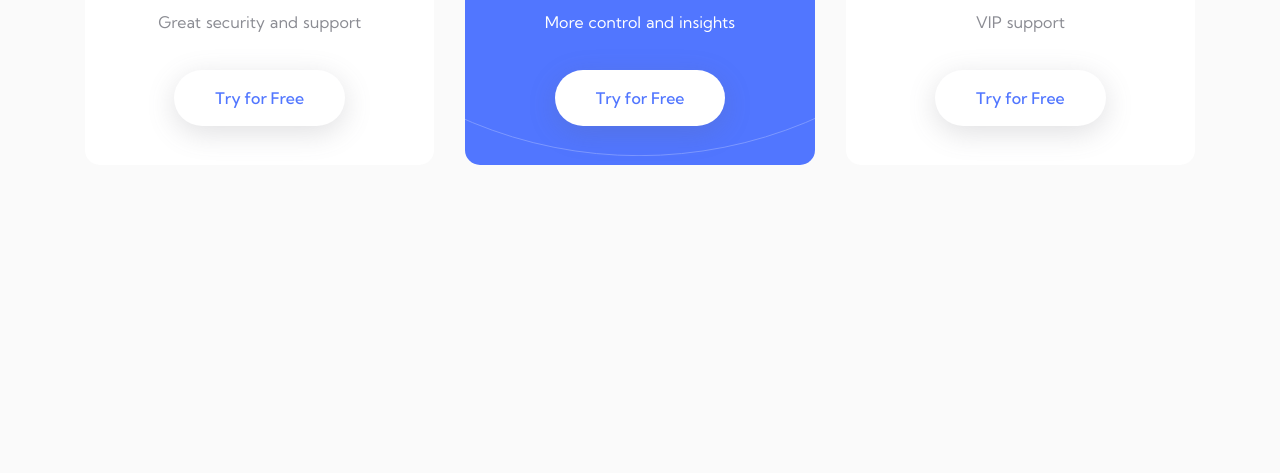
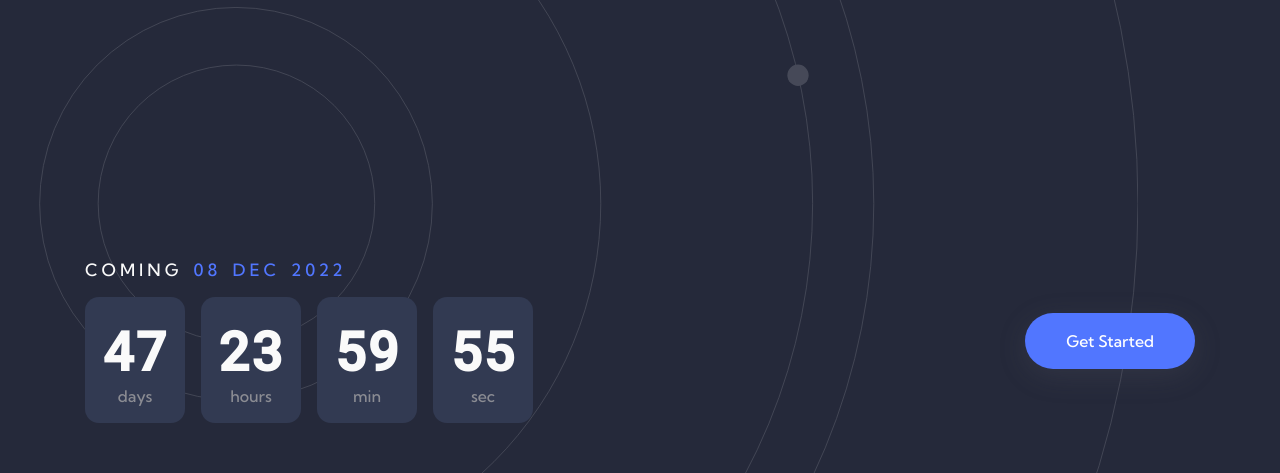
Before and after one commit to jarekTerejko/Officelite-coming-soon-site, a Next.js app: page / in a window 1280 px wide. Shown: the part 1270-1743 px from the top of the page. Before the commit the page ends 1435 px from the top, so only its background shows below. Built offline with nearby package versions, Linux system fonts and the light colour scheme.

Commit message:
add Footer with CountdownTimer

```diff
--- /dev/null
+++ b/components/CountdownTimer/CountdownTimer.js
@@ -0,0 +1,28 @@
+import React from "react";
+import { useCountdown } from "../../hooks/useCountdown";
+import Counter from "../Counter/Counter";
+import { date, nowInMs, futureTimeInMs } from "../../public/data";
+
+const CountdownTimer = () => {
+  const timeStr = new Date(futureTimeInMs + nowInMs).toUTCString().slice(4, 16);
+
+  const [days, hours, minutes, seconds] = useCountdown(date);
+
+  return (
+    <>
+      {days + hours + minutes + seconds <= 0 ? (
+        "Expired Msg"
+      ) : (
+        <Counter
+          timeStr={timeStr}
+          days={days}
+          hours={hours}
+          minutes={minutes}
+          seconds={seconds}
+        />
+      )}
+    </>
+  );
+};
+
+export default CountdownTimer;
--- /dev/null
+++ b/components/CountdownTimer/CountdownTimerElements.js
@@ -0,0 +1 @@
+import styled from "styled-components";
--- /dev/null
+++ b/components/Counter/Counter.js
@@ -0,0 +1,47 @@
+import React from "react";
+import {
+  CounterBox,
+  CounterBoxesWrapper,
+  CounterDigit,
+  CounterHeading,
+  CounterHeadingTimeStr,
+  CounterSpan,
+  CounterWrapper,
+} from "./CounterElements";
+
+const Counter = ({ days, hours, minutes, seconds, timeStr }) => {
+
+  const leadingZero = (x) => {
+    return x < 10 ? `0${x}` : x;
+  };
+
+  return (
+    <>
+      <CounterWrapper>
+        <CounterHeading>
+          coming <CounterHeadingTimeStr>{timeStr}</CounterHeadingTimeStr>
+        </CounterHeading>
+        <CounterBoxesWrapper>
+          <CounterBox>
+            <CounterDigit>{leadingZero(days)}</CounterDigit>
+            <CounterSpan>days</CounterSpan>
+          </CounterBox>
+          <CounterBox>
+            <CounterDigit>{leadingZero(hours)}</CounterDigit>
+            <CounterSpan>hours</CounterSpan>
+          </CounterBox>
+          <CounterBox>
+            <CounterDigit>{leadingZero(minutes)}</CounterDigit>
+            <CounterSpan>min</CounterSpan>
+          </CounterBox>
+          <CounterBox>
+            <CounterDigit>{leadingZero(seconds)}</CounterDigit>
+            <CounterSpan>sec</CounterSpan>
+          </CounterBox>
+        </CounterBoxesWrapper>
+      </CounterWrapper>
+    </>
+  );
+};
+
+export default Counter;
--- /dev/null
+++ b/components/Counter/CounterElements.js
@@ -0,0 +1,43 @@
+import styled from "styled-components";
+
+export const CounterWrapper = styled.div``;
+
+export const CounterHeading = styled.h2`
+  color: var(--color-dark-white);
+  text-transform: uppercase;
+  font-size: 17px;
+  letter-spacing: 4px;
+  font-weight: 500;
+  word-spacing: 3px;
+`;
+
+export const CounterHeadingTimeStr = styled.span`
+  color: var(--color-blue);
+`;
+
+export const CounterBoxesWrapper = styled.div`
+  margin-top: 17px;
+  display: flex;
+`;
+
+export const CounterBox = styled.div`
+  display: flex;
+  flex-direction: column;
+  align-items: center;
+  justify-content: center;
+  margin-right: 16px;
+  background: #323a52;
+  padding: 17px 0;
+  border-radius: 14px;
+  min-width: 100px;
+`;
+
+export const CounterDigit = styled.h3`
+  font-size: 54px;
+  color: var(--color-dark-white);
+  font-family: "Roboto Mono", monospace;
+`;
+export const CounterSpan = styled.span`
+  font-size: 16px;
+  font-weight: 500;
+`;
--- /dev/null
+++ b/components/Footer/Footer.js
@@ -0,0 +1,34 @@
+import React from "react";
+import Image from "next/image";
+import Link from "next/link";
+
+import BgPatternFooter from "../../public/assets/home/bg-pattern-footer.svg";
+import { ContainerElement } from "../Container/Container";
+import CountdownTimer from "../CountdownTimer/CountdownTimer";
+import {
+  FooterBgPattern,
+  FooterContent,
+  FooterWrapper,
+} from "./FooterElements";
+import {} from "../../public/data";
+import { LinkElement } from "../Link/Link";
+
+const Footer = () => {
+  return (
+    <FooterWrapper>
+      <FooterBgPattern>
+        <Image src={BgPatternFooter} />
+      </FooterBgPattern>
+      <ContainerElement>
+        <FooterContent>
+          <CountdownTimer />
+          <Link href="/signup">
+            <LinkElement>Get Started</LinkElement>
+          </Link>
+        </FooterContent>
+      </ContainerElement>
+    </FooterWrapper>
+  );
+};
+
+export default Footer;
--- /dev/null
+++ b/components/Footer/FooterElements.js
@@ -0,0 +1,25 @@
+import styled from "styled-components";
+
+export const FooterWrapper = styled.footer`
+  min-height: 603px;
+  background: var(--color-dark);
+  position: relative;
+  overflow: hidden;
+`;
+
+export const FooterBgPattern = styled.div`
+  position: absolute;
+  height: 100%;
+  width: 100%;
+  top: -487px;
+  left: -404px;
+  transform: scale(1.41);
+`;
+
+export const FooterContent = styled.div`
+  margin-top: 347px;
+  display: flex;
+  justify-content: space-between;
+  align-items: center;
+  position: relative;
+`;
--- a/styles/globals.css
+++ b/styles/globals.css
@@ -1,9 +1,11 @@
 @import url("https://fonts.googleapis.com/css2?family=Kumbh+Sans:wght@300;400;500;700&display=swap");
+@import url('https://fonts.googleapis.com/css2?family=Roboto+Mono:wght@500&display=swap');
 
 :root {
   /* Colors */
   --color-dark: #25293a;
   --color-light-grey: #8b8c93;
+  --color-light-grey-2: #E5EBFF;
   --color-dark-grey: #646366;
   --color-white: #ffffff;
   --color-dark-white: #fafafa;
```
